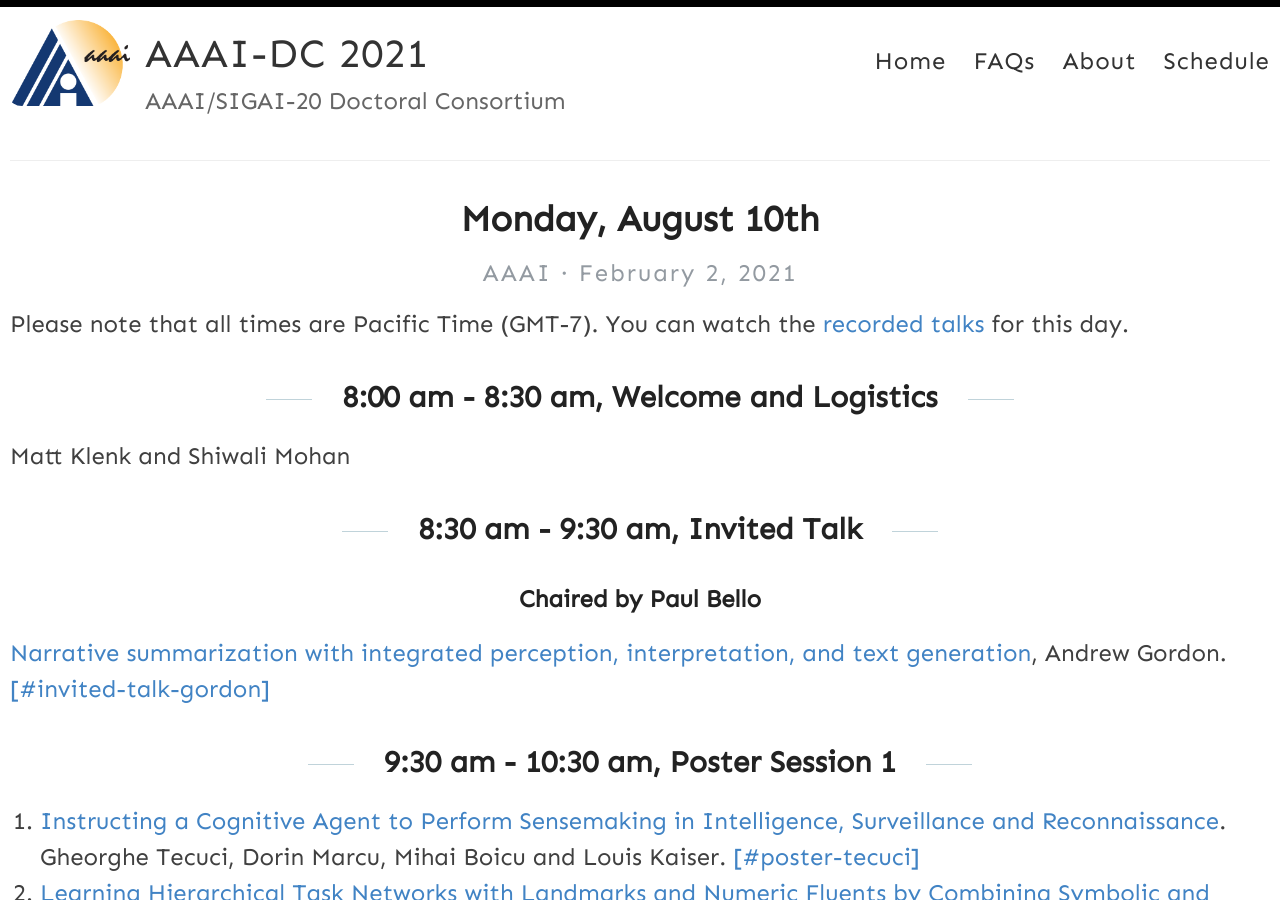
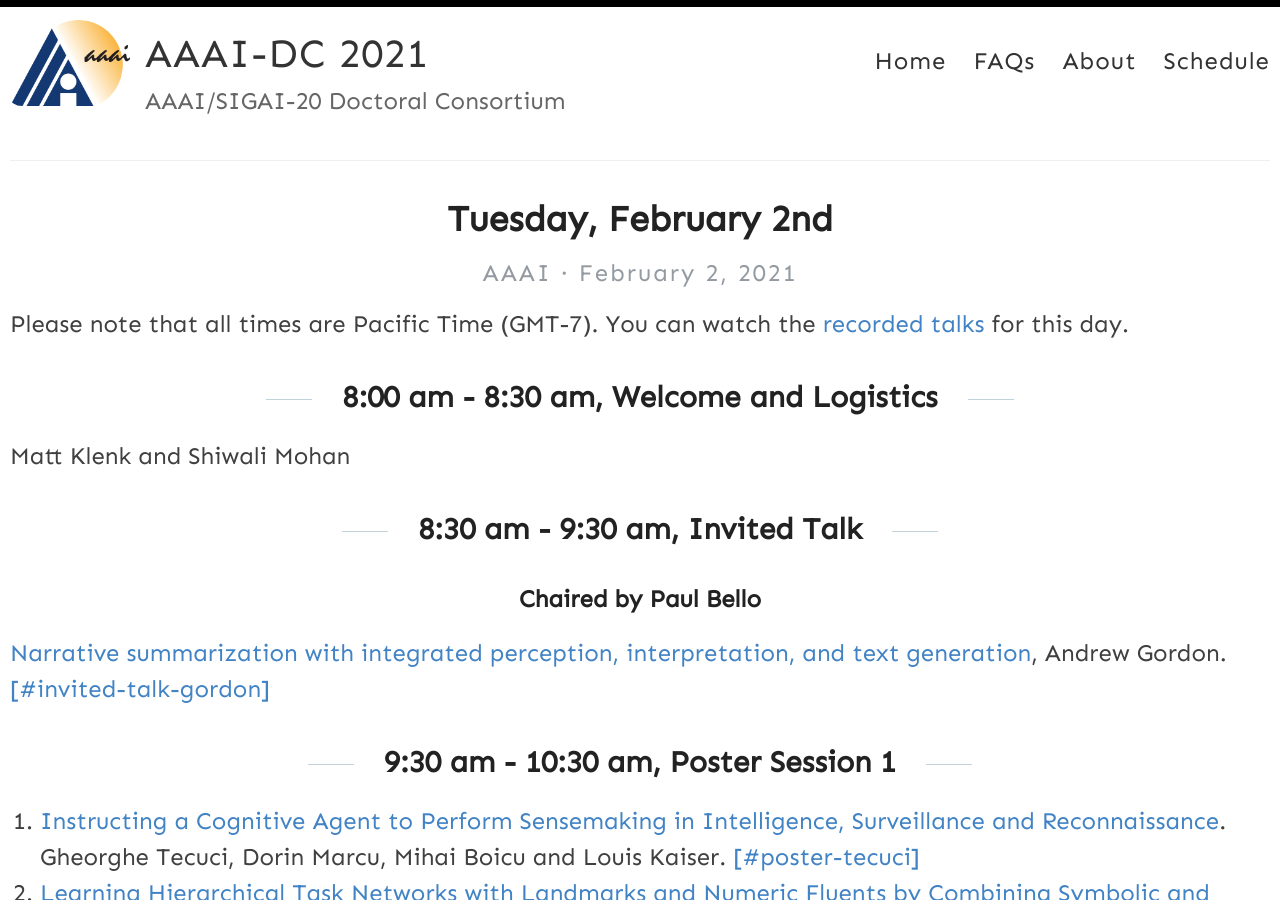
Before and after one commit to anna-reali/dc2021, a Jekyll site: the page built from _posts/2021-02-02-tuesday-day-1.md, in a window 1280 px wide and 900 px high. Built offline with Jekyll 4.4.1, drawn with Linux system fonts in a browser that asks for light colours.

Commit message:
Update 2021-02-02-tuesday-day-1.md

```diff
--- a/_posts/2021-02-02-tuesday-day-1.md
+++ b/_posts/2021-02-02-tuesday-day-1.md
@@ -1,6 +1,6 @@
 ---
 layout: post
-title:  "Monday, August 10th"
+title:  "Tuesday, February 2nd"
 permalink: /day1/
 ---
 
```
